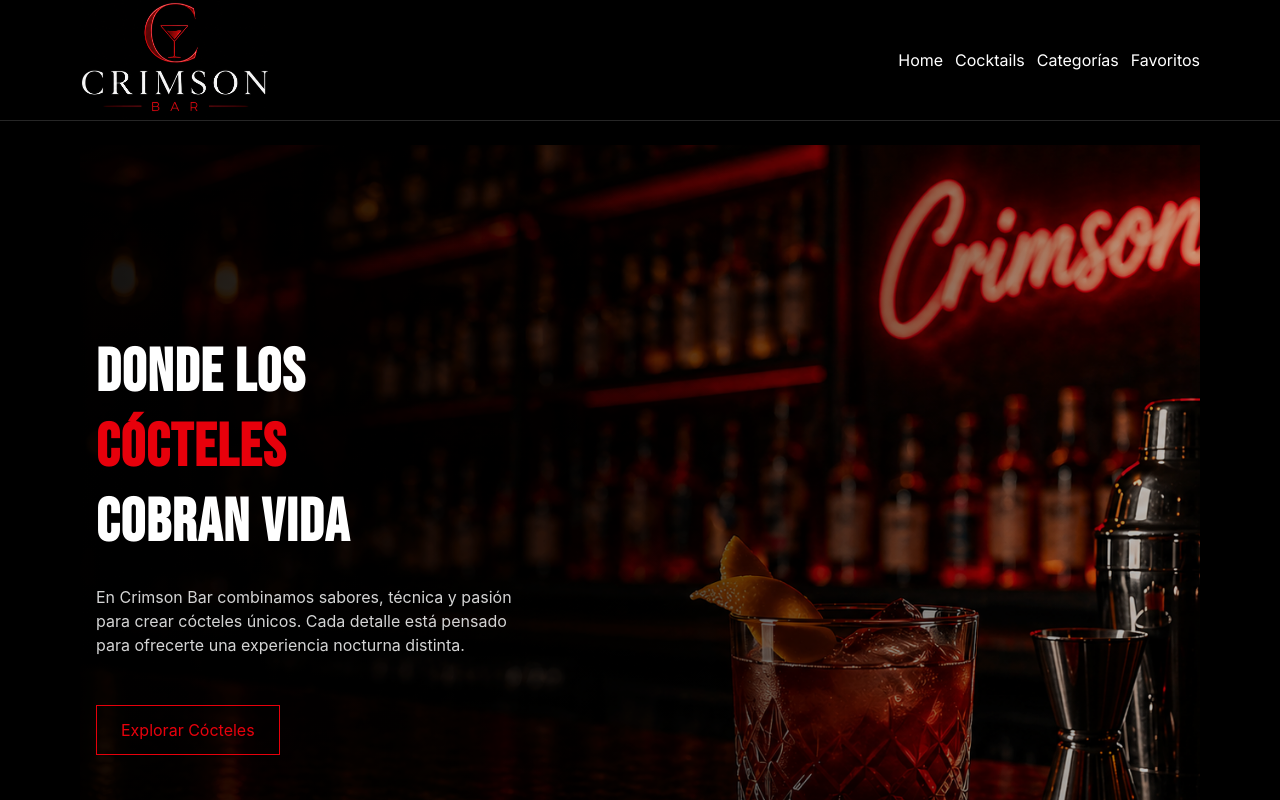
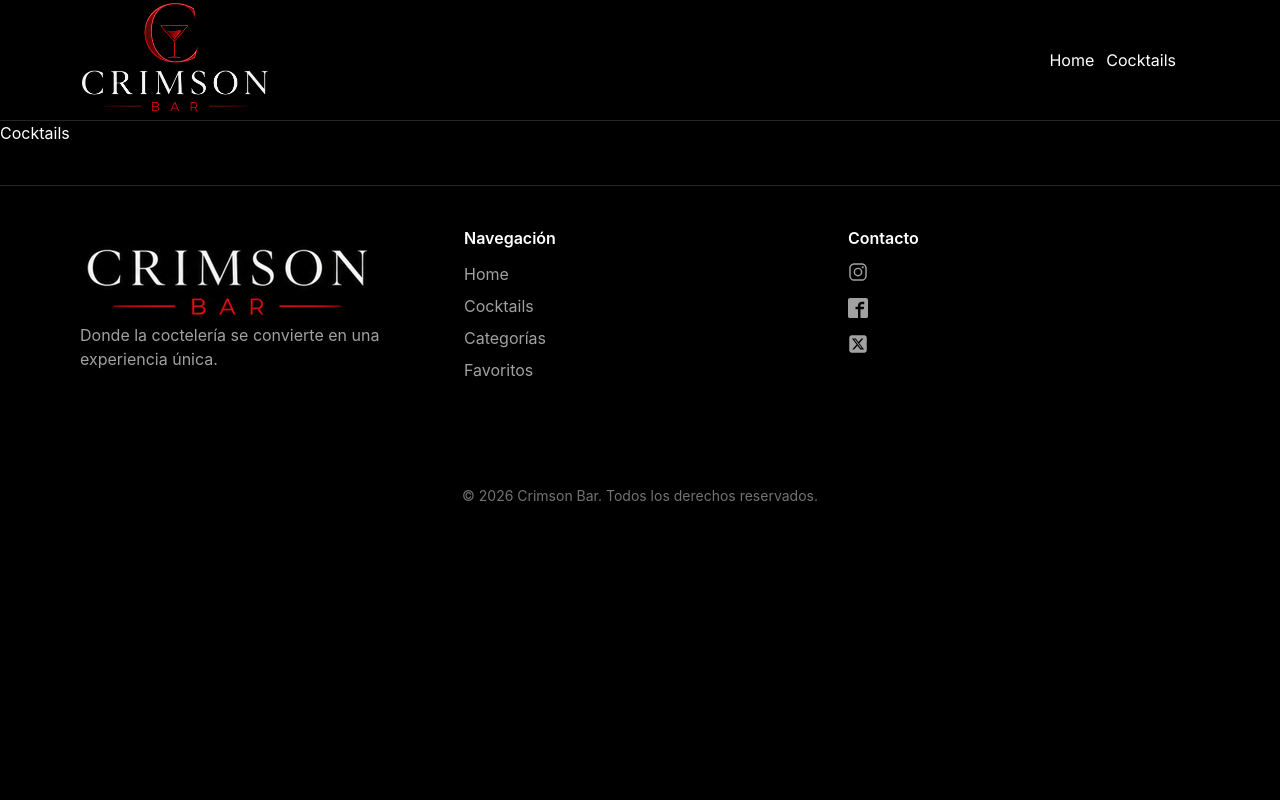
Before and after one commit to germanpgonzalez/CrimsonBar, a React (Vite) app: page /cocktails in a window 1280 px wide. Shown: the top 800 px of the page. Built offline with nearby package versions, Linux system fonts and the light colour scheme.

Commit message:
Agregando pages y rutas

```diff
--- a/package.json
+++ b/package.json
@@ -14,6 +14,7 @@
     "react": "^19.2.5",
     "react-dom": "^19.2.5",
     "react-icons": "^5.6.0",
+    "react-router-dom": "^7.15.0",
     "tailwindcss": "^4.2.4"
   },
   "devDependencies": {
--- a/src/App.tsx
+++ b/src/App.tsx
@@ -1,18 +1,24 @@
-import { Layout } from "./Layout";
-import Hero from './components/Hero';
-import { Footer } from "./components/Footer";
+import { BrowserRouter, Routes, Route } from 'react-router-dom';
+import Layout  from "./Layout";
+import Home from "./pages/Home";
+import Categorias from './pages/Categorias';
+import Cocktails from './pages/Cocktails';
+import Favoritos from './pages/Favoritos';
 import "./App.css";
 
 function App() {
   return (
     <>
-      <Layout>
-        <Hero />
-        <div className="max-w-6xl mx-auto w-full px-4 py-6">
-        {/* contenido después del hero */}
-        </div>
-        <Footer/>
-      </Layout>
+    <BrowserRouter>
+      <Routes>
+        <Route element={<Layout/>}>
+          <Route path="/" element={<Home/>}/>
+          <Route path="/categorias" element={<Categorias/>}/>
+          <Route path="/cocktails" element={<Cocktails/>}/>
+          <Route path="/favoritos" element={<Favoritos/>} />
+        </Route>
+      </Routes>
+    </BrowserRouter>
     </>
   );
 }
--- a/src/Layout/index.tsx
+++ b/src/Layout/index.tsx
@@ -1,17 +1,16 @@
-import type { ReactNode } from "react"
+import { Outlet } from "react-router-dom";
 import Navbar from "../components/Navbar";
+import Footer from "../components/Footer";
 
 
-type Props = {
-    children: ReactNode;
-}
-export const Layout = ( {children} : Props) => {
+const Layout = () => {
   return (
     <div className="bg-black text-white min-h-screen">
         <Navbar/>
-        <main className="max-w-6xl mx-auto w-full px-4 py-6">
-            {children}
-        </main>
+        <Outlet/>
+        <Footer/>
     </div>
   )
 }
+
+export default Layout;
--- a/src/components/Navbar/index.tsx
+++ b/src/components/Navbar/index.tsx
@@ -1,3 +1,4 @@
+import { Link } from "react-router-dom";
 import Logo from "../../assets/crimsonlogo.png";
 
 const Navbar  = () => {
@@ -7,10 +8,18 @@ const Navbar  = () => {
             <img src={Logo} alt="Crimson Bar logo" className="h-30 object-contain cursor-pointer" />
 
             <ul className="flex gap-3 cursor-pointer">
-                <li className="hover:text-red-600 transition-colors">Home</li>
-                <li className="hover:text-red-600 transition-colors">Cocktails</li>
-                <li className="hover:text-red-600 transition-colors">Categorías</li>
-                <li className="hover:text-red-600 transition-colors">Favoritos</li>
+                <li className="hover:text-red-600 transition-colors">
+                  <Link to="/">Home</Link>
+                </li>
+                <li className="hover:text-red-600 transition-colors">
+                 <Link to="/cocktails">Cocktails</Link>
+                </li>
+                <li className="hover:text-red-600 transition-colors">
+                  <Link to="/categorias"></Link>
+                </li>
+                <li className="hover:text-red-600 transition-colors">
+                  <Link to="/favoritos"></Link>
+                </li>
             </ul>
         </div>
     </nav>
--- /dev/null
+++ b/src/pages/Categorias.tsx
@@ -0,0 +1,8 @@
+
+const Categorias = () => {
+  return (
+    <div>Categorias</div>
+  )
+}
+
+export default Categorias;
--- /dev/null
+++ b/src/pages/Cocktails.tsx
@@ -0,0 +1,10 @@
+
+
+const Cocktails = () => {
+  return (
+    <div>Cocktails</div>
+  )
+}
+
+
+export default Cocktails;
--- /dev/null
+++ b/src/pages/Favoritos.tsx
@@ -0,0 +1,9 @@
+
+const Favoritos = () => {
+  return (
+    <div>Favoritos</div>
+  )
+}
+
+
+export default Favoritos;
--- a/src/pages/Home.tsx
+++ b/src/pages/Home.tsx
@@ -0,0 +1,12 @@
+import Hero from "../components/Hero";
+
+const Home = () => {
+  return (
+    <main>
+        <Hero/>
+    </main>
+  )
+}
+
+
+export default Home;
```
Also changed, not shown: 1 other file (tests, documents, lock files or other folders).
